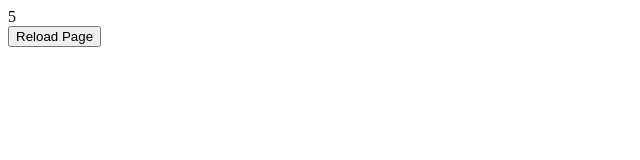
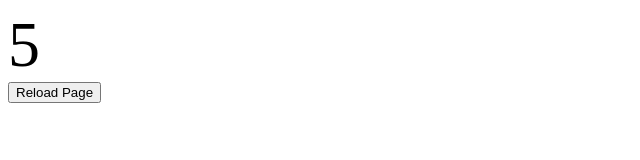
Before and after one commit to RAJA569328/B-51-Day-16-Task, a plain HTML site: page index.html in a window 1280 px wide. Shown: the whole page, without its empty margins (0-640 px from the left). Drawn offline with Linux system fonts and the light colour scheme.

Commit message:
Style added

```diff
--- a/index.html
+++ b/index.html
@@ -7,7 +7,7 @@
 </head>
 <body>
     <div id="OuterDiv">
-        <span id="text-Changes"></span>
+        <span id="text-Changes" style="font-size: 400%;"></span>
     </div>
     <button id="Button" onclick=window.location.reload()>Reload Page</button>
     <script src="/script.js"></script>
```
